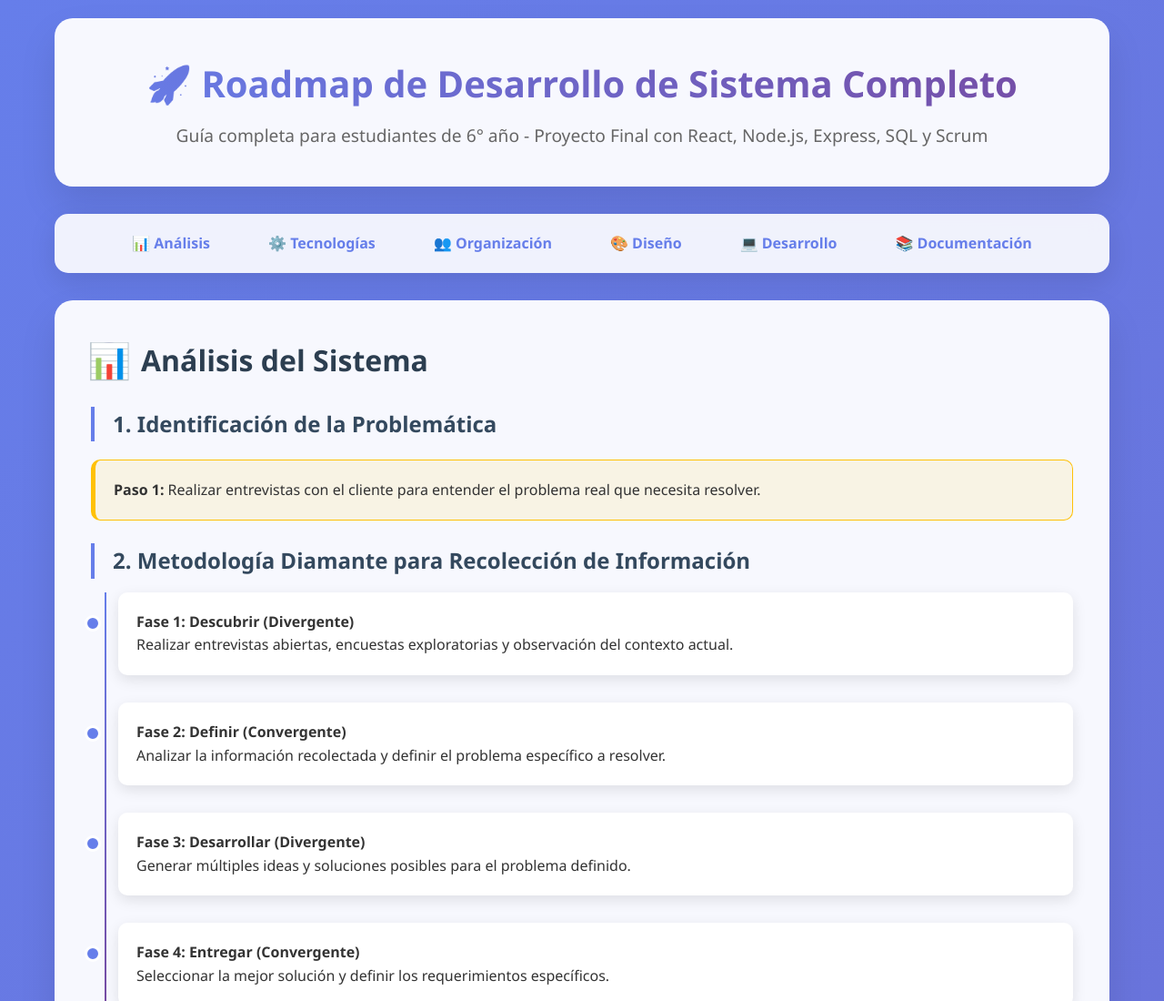
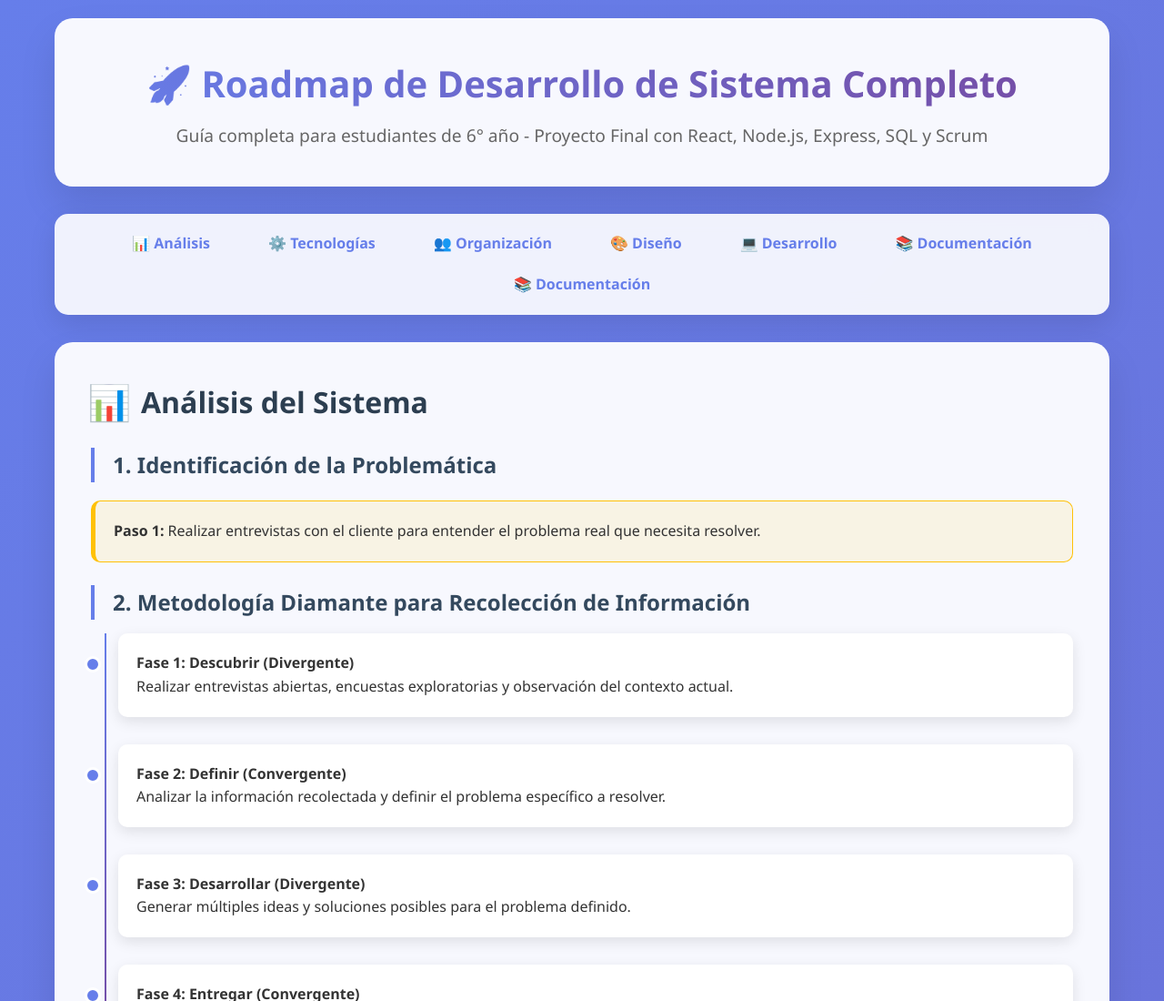
Before and after one commit to consor92/RouteMap, a plain HTML site: page index.html in a window 1280 px wide. Shown: the top 1100 px of the page at 91% size. Drawn offline with Linux system fonts and the light colour scheme.

Commit message:
Update index.html

```diff
--- a/index.html
+++ b/index.html
@@ -329,6 +329,7 @@
                 <li><a href="#diseno">🎨 Diseño</a></li>
                 <li><a href="#desarrollo">💻 Desarrollo</a></li>
                 <li><a href="#documentacion">📚 Documentación</a></li>
+                <li><a href="/asistido.html">📚 Documentación</a></li>
             </ul>
         </nav>
 
```
